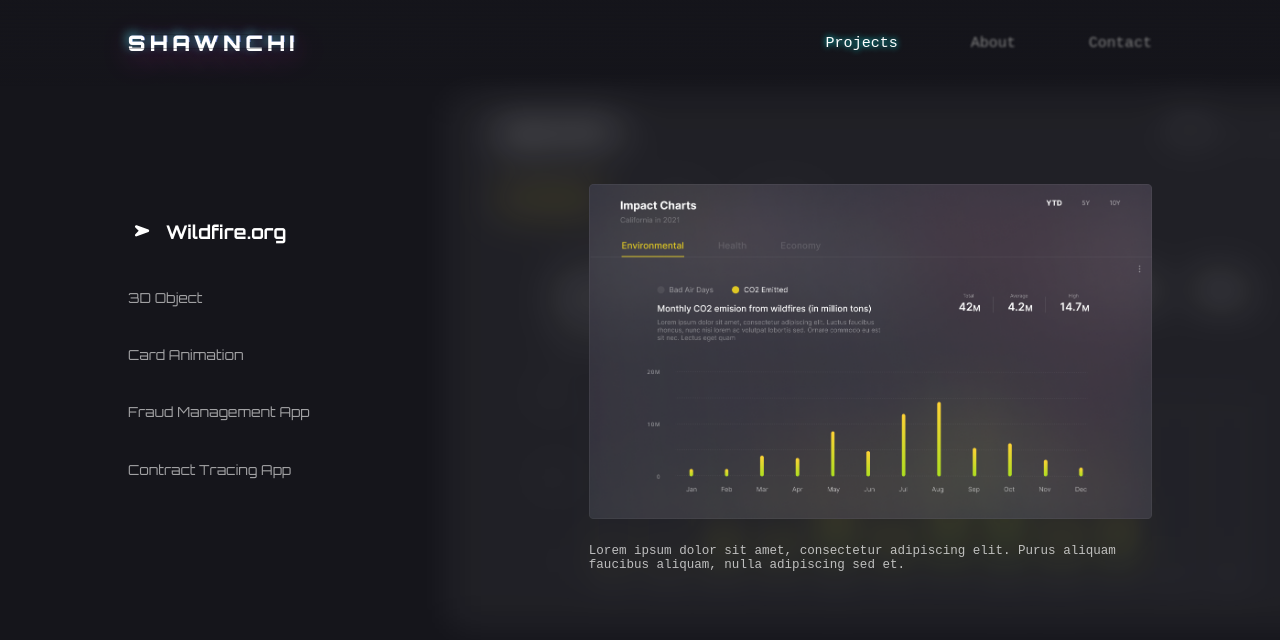
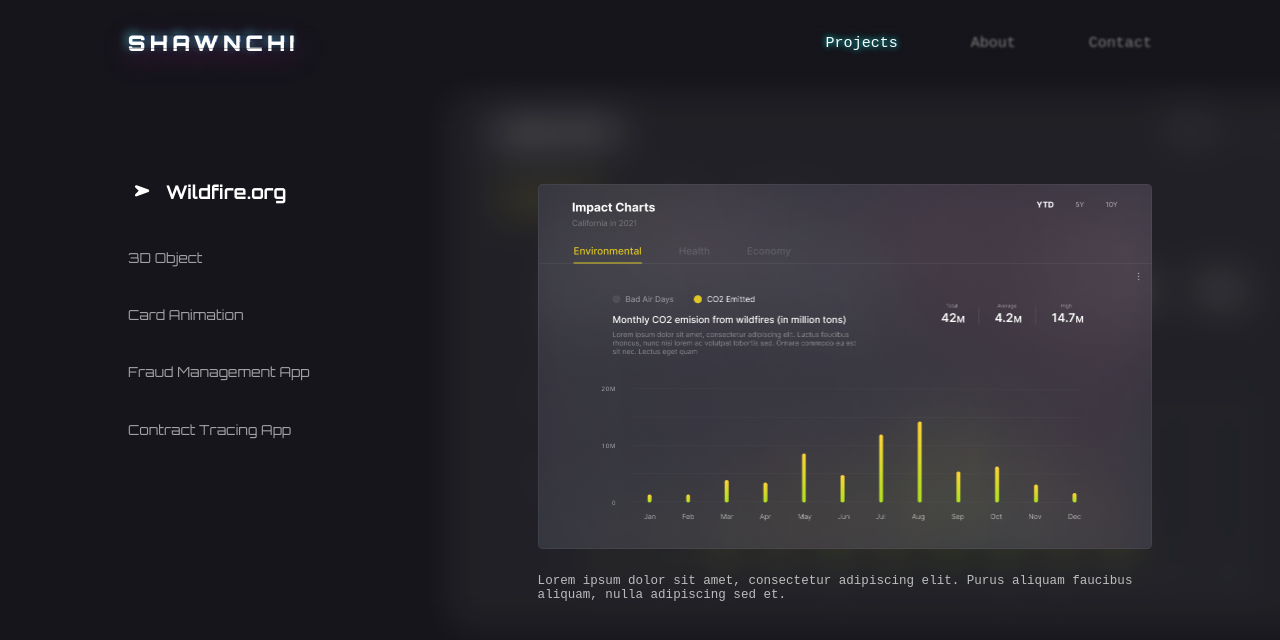
Before and after one commit to chi-asinmochi/portfolioV2, a React (Create React App) app: page /projects in a window 1280 px wide. Shown: the top 640 px of the page. Built offline with nearby package versions, Linux system fonts and the light colour scheme; a web font is replaced by a local one.

Commit message:
checkpoint

```diff
--- a/src/components/MainContent.js
+++ b/src/components/MainContent.js
@@ -1,98 +1,85 @@
-import React, { useRef, useEffect, useState, useMemo, useLayoutEffect } from 'react'
-import Picker from './Picker'
+import React, { useRef, useEffect, useState, } from 'react'
 import styled from 'styled-components'
-import { Frame, ProjectContainer, BG, ProjectWrapper, ProjectCover, IMG } from './styles/ProjectContainer.styled'
+import { ProjectContainer, BG, ProjectWrapper, ProjectCover, IMG } from './styles/ProjectContainer.styled'
 import WFCover from '../assets/img/WFCover.svg'
-import chartIMG from '../assets/img/WFChart.svg'
-import chartIMG2 from '../assets/img/WFChart.png'
 import ModalComponent from './ModalComponent'
 import projectData from '../data/Project.data'
 
 export const ScrollContext = React.createContext()
 
-function MainSection() {
+function MainSection({ setScrollPos, clickState}) {
 
     const containerRef = useRef(null)
     const mainRef = useRef(null)
-    const pickerRef = useRef(null)
-    const testRef = useRef(null)
-    const firstRender = useRef(true)
+    // const pickerRef = useRef(null)
+    // const testRef = useRef(null)
+    // const firstRender = useRef(true)
     const projectRefs = useRef([])
 
-    const [scrollAmount, setPickerScroll] = useState(0)
-    const [pageLength, setPageLength] = useState(0)
-    const [ratio, setRatio] = useState(0)
-    const [scrollPos, setScrollPos] = useState(1)
-    const [clickState, setClickState] = useState(3)
+    // const [scrollAmount, setPickerScroll] = useState(0)
+    // const [pageLength, setPageLength] = useState(0)
+    // const [ratio, setRatio] = useState(0)
     const [modalState, setModal] = useState({isActive: false, projNum: 0})
 
+    const projObserver = new IntersectionObserver(
+        entries => {
+            entries.forEach(entry => {
+                // console.log(entry.target)
+                if (entry.isIntersecting) {
 
-    // console.log(pickerRef)
-    const loadHandler = () => {
-        setPageLength(containerRef.current.scrollHeight*0.75)
-        // mainRef.current.scrollTop = mainRef.current.scrollHeight / 2 - mainRef.current.clientHeight / 2
-        setRatio(pageLength/pickerRef.current.children[0].children[0].clientHeight + 5)
-    }
+                    setScrollPos(entry.target.id)
+
+                } else if (!entry.isIntersecting) {
+                }
+            })
+        },
+        {
+            // root: graphFrameRef.current,
+            threshold: 1,
+        }
+    )
+
+    console.log(projectRefs.current)
 
 
-    const scrollHandler = (e) => {
-        setPickerScroll(mainRef.current.scrollTop / 14)
-        let progress = mainRef.current.scrollTop * 100 / pageLength
-        switch (true) {
-            case (progress < 5):
-                // console.log('pos 1')
-                setScrollPos(1)
-                break;
-            case (progress > 20 && progress < 30):
-                // console.log('pos 2')
-                setScrollPos(2)
-                break;
-            case (progress > 45 && progress < 55):
-                // console.log('pos 3')
-                setScrollPos(3)
-                break;
-            case (progress > 70 && progress < 80):
-                // console.log('pos 4')
-                setScrollPos(4)
-                break;
-            case (progress > 90):
-                // console.log('pos 5')
-                setScrollPos(5)
-                break;
-            default:
-                break;
-        }
-        // pickerRef.current.scrollTop = mainRef.current.scrollTop / ratio
-    }
     useEffect(() => {
-        if (firstRender.current) {
-            firstRender.current = false
-            return
-        } else {
-            projectRefs.current.forEach((proj, i)=> {
-                if (i == clickState - 1) {
-                    proj.scrollIntoView({behavior: 'smooth'})
-                }
-            })
-        }
+        projectRefs.current.forEach(proj => {
+            projObserver.observe(proj)
+        })
+        return () => {
+          projObserver.disconnect()
+        };
+      }, []);
+
+    useEffect(() => {
+        projectRefs.current.forEach((proj, i)=> {
+            if (i == clickState) {
+                proj.scrollIntoView({behavior: 'smooth'})
+            }
+        })
     }, [clickState])
+
+
+
 
 
     return (
         <>
             <ModalComponent modalState={modalState} setModal={setModal}></ModalComponent>
-            <Main ref={mainRef} onScroll={scrollHandler}>
-                <ScrollContext.Provider value={scrollPos}>
-                    <Picker pageLength={pageLength} scrollAmount={scrollAmount} mainRef={mainRef} ref={pickerRef} setClickState={setClickState} ></Picker>
-                    <Frame>
+            <Main ref={mainRef} >
+                {/* <ScrollContext.Provider value={scrollPos}> */}
+                    {/* <Picker pageLength={pageLength} scrollAmount={scrollAmount} mainRef={mainRef} ref={pickerRef} setClickState={setClickState} ></Picker> */}
+                    {/* <Frame> */}
                         <BG src={WFCover}></BG>
-                        <ProjectContainer onLoad={loadHandler} ref={containerRef}>
+                        <ProjectContainer ref={containerRef}>
                             {
                                 projectData.map((proj, i) => {
                                     switch (proj.content.type) {
                                         case 'image':
                                             return (
-                                                <ProjectWrapper key={proj.id} ref={el => {projectRefs.current[i] = el}} >
+                                                <ProjectWrapper key={proj.id} ref={el => {projectRefs.current[i] = el}} id={proj.id}
+                                                // onLoad={(e) => {OBSRV(e.target)}}
+                                                >
                                                     <ProjectCover  onClick={()=>{setModal(prev => {
                                                         return ({...prev, isActive: true, projNum: proj.id})
                                                     })}}>
@@ -104,7 +91,9 @@ function MainSection() {
                                             break;
                                         case 'iframe':
                                             return (
-                                                <ProjectWrapper key={proj.id} ref={el => {projectRefs.current[i] = el}} >
+                                                <ProjectWrapper key={proj.id} ref={el => {projectRefs.current[i] = el}} id={proj.id}
+                                                // onLoad={(e) => OBSRV(e.target)}
+                                                >
                                                     <ProjectCover>
                                                         <iframe src={proj.content.src} className={proj.content.class}></iframe>
                                                     </ProjectCover>
@@ -119,7 +108,9 @@ function MainSection() {
                                             break;
                                             case 'video':
                                                 return (
-                                                    <ProjectWrapper key={proj.id} ref={el => {projectRefs.current[i] = el}} >
+                                                    <ProjectWrapper key={proj.id} ref={el => {projectRefs.current[i] = el}} id={proj.id}
+                                                    // onLoad={(e) => OBSRV(e.target)}
+                                                    >
                                                         <ProjectCover>
                                                             <IMG src={proj.content.cover}></IMG>
                                                         </ProjectCover>
@@ -133,51 +124,10 @@ function MainSection() {
 
                                 })
                             }
-                            {/* <ProjectWrapper ref={el => {projectRefs.current[0] = el}} >
-                                <ProjectCover  onClick={()=>{setModal(true)}}>
-                                    <IMG src={chartIMG2}></IMG>
-                                </ProjectCover>
-                                <p>
-                                Lorem ipsum dolor sit amet, consectetur adipiscing elit. Cras donec amet, ac id lorem. Pharetra, ornare varius tellus non vel, in libero elementum.
-                                </p>
-                            </ProjectWrapper>
-                            <ProjectWrapper ref={el => {projectRefs.current[1] = el}}>
-                                <ProjectCover>
-                                <iframe className='codePen' src="https://codepen.io/shawn_chi/embed/OJxGeVO?default-tab=&theme-id=dark" frameBorder="no" loading="lazy">
-                                </iframe>
-                                </ProjectCover>
-                                <p>
-                                Lorem ipsum dolor sit amet, consectetur adipiscing elit. Cras donec amet, ac id lorem. Pharetra, ornare varius tellus non vel, in libero elementum.
-                                </p>
-                            </ProjectWrapper>
-                            <ProjectWrapper ref={el => {projectRefs.current[2] = el}}>
-                                <ProjectCover src={WFCover}>
-                                    <IMG src={WFCover}></IMG>
-                                </ProjectCover>
-                                <p>
-                                Lorem ipsum dolor sit amet, consectetur adipiscing elit. <a href="https://retool.com/startups/#playbooks">View in live webiste</a>. Pharetra, ornare varius tellus non vel, in libero elementum.
-                                </p>
-                            </ProjectWrapper>
-                            <ProjectWrapper ref={el => {projectRefs.current[3] = el}}>
-                                <ProjectCover id='spline'>
-                                <iframe src='https://my.spline.design/tree1-5982d22f322ef6c7b085c67988eb7d7f/' frameBorder='0' width='100%' height='100%'></iframe>
-                                </ProjectCover>
-                                <p>
-                                Lorem ipsum dolor sit amet, consectetur adipiscing elit. Cras donec amet, ac id lorem. Pharetra, ornare varius tellus non vel, in libero elementum.
-                                </p>
-                            </ProjectWrapper>
-                            <ProjectWrapper ref={el => {projectRefs.current[4] = el}}>
-                                <ProjectCover src={WFCover}>
-                                    <IMG src={WFCover}></IMG>
-                                </ProjectCover>
-                                <p>
-                                Lorem ipsum dolor sit amet, consectetur adipiscing elit. Cras donec amet, ac id lorem. Pharetra, ornare varius tellus non vel, in libero elementum.
-                                </p>
-                            </ProjectWrapper> */}
 
                         </ProjectContainer>
-                    </Frame>
-                </ScrollContext.Provider>
+                    {/* </Frame> */}
+                {/* </ScrollContext.Provider> */}
 
             </Main>
         </>
@@ -187,16 +137,8 @@ function MainSection() {
 export default MainSection
 
 const Main = styled.main`
-    /* align-items: flex-end; */
-    padding: 15vh var(--side-padding) 0 var(--side-padding);
-    /* background: green; */
-    height: 100%;
     position: relative;
-    overflow: scroll;
-    scroll-snap-type: y mandatory;
-    scroll-padding-top: 15vh;
-
-    /* top: 10%; */
+    padding-top: 15vh;
 
 
 `
--- a/src/components/Picker.js
+++ b/src/components/Picker.js
@@ -6,9 +6,9 @@ import projectData from '../data/Project.data'
 
 
 
-function Picker({ scrollAmount, setClickState}, ref) {
+function Picker({ scrollPos, setClickState}, ref) {
 
-    const scrollPos = useContext(ScrollContext)
+    // const scrollPos = useContext(ScrollContext)
     const scrollPosRef = useRef(3)
     const slowRef = useRef(null)
     const titletRefs = useRef([])
@@ -33,7 +33,7 @@ function Picker({ scrollAmount, setClickState}, ref) {
         // })
         // console.log(titletRefs.current[0].className)
         titletRefs.current.forEach((el, i) => {
-            if (i == scrollPos - 1) {
+            if (i == scrollPos) {
                 el.classList.add('current')
             } else {
                 el.classList.remove('current')
@@ -44,8 +44,8 @@ function Picker({ scrollAmount, setClickState}, ref) {
 
     const titleClickHandler = (e) => {
         let i = Number(e.target.id.slice(-1))
-        console.log(i)
-        setClickState(i+1)
+        // console.log(i)
+        setClickState(i)
     }
 
 
@@ -53,7 +53,7 @@ function Picker({ scrollAmount, setClickState}, ref) {
     return (
         <SideBar ref={ref} >
             {/* <ScrollLayer ref={scrollRef} pageLength={pageLength}> */}
-                <SlowLayer  ref={slowRef} scrollAmount={scrollAmount}>
+                <SlowLayer  ref={slowRef}>
                     {/* assign position (classname = pos[0]) to each li and change based on scroll position */}
                     {/* <li>
                         <ProjectTitle ref={el => {titletRefs.current[0] = el}} className='current' id='title-1' onClick={titleClickHandler}>
@@ -94,11 +94,11 @@ const SideBar = styled.div`
     flex-direction: column;
     justify-content: center;
     padding-bottom: 15vh;
-    position: fixed;
-    /* z-index: -1 */
+    position: absolute;
+    z-index: 2;
     overflow: scroll;
     /* scroll-snap-type: y mandatory; */
 
-    /* top: 10%; */
+    top: 10%;
 
 `
--- a/src/components/styles/Global.js
+++ b/src/components/styles/Global.js
@@ -13,6 +13,8 @@ const GlobalStyles = createGlobalStyle`
         --bg-color: ${({ theme }) => theme.colors.background};
         --bg-trans: ${({ theme }) => theme.colors.backgroundTrans};
         --side-padding: 10vw;
+        --bp-large: 1000px;
+        --medium: 700px;
     }
     body {
         background-color: ${({ theme }) => theme.colors.background};
--- a/src/components/styles/ProjectContainer.styled.js
+++ b/src/components/styles/ProjectContainer.styled.js
@@ -7,7 +7,7 @@ export const Frame = styled.div`
 export const ProjectContainer = styled.div`
 
     float: right;
-    width: 55%;
+    width: 60%;
     padding: 8vh 0 30vh 0;
     display: flex;
     gap: 30vh;
--- a/src/pages/Projects.js
+++ b/src/pages/Projects.js
@@ -1,21 +1,39 @@
 import React, { useState } from 'react'
-import DynamicHeader from '../components/DynamicHeader'
 import MainContent from '../components/MainContent'
+import Picker from '../components/Picker'
+import styled from 'styled-components'
 
 
 
 function Projects() {
 
+    const [scrollPos, setScrollPos] = useState(0);
+    const [clickState, setClickState] = useState(0);
+    console.log('scrollpos', scrollPos)
+
 
 
     return (
         <>
-
-            <MainContent>
-            </MainContent>
+            <PageLayout>
+                <Picker scrollPos={scrollPos} setClickState={setClickState}></Picker>
+                <MainContent clickState={clickState} setScrollPos={setScrollPos}></MainContent>
+            </PageLayout>
         </>
 
     )
 }
 
 export default Projects
+
+const PageLayout = styled.div`
+    padding: 0 var(--side-padding);
+    display: flex;
+    /* overflow: scroll; */
+    scroll-snap-type: y mandatory;
+    /* scroll-padding-top: 15vh; */
+    /* display: none; */
+    height: 100vh;
+    overflow: scroll;
+
+`
```
Also changed, not shown: src/components/ModalComponent.js (+16 -1 lines).
